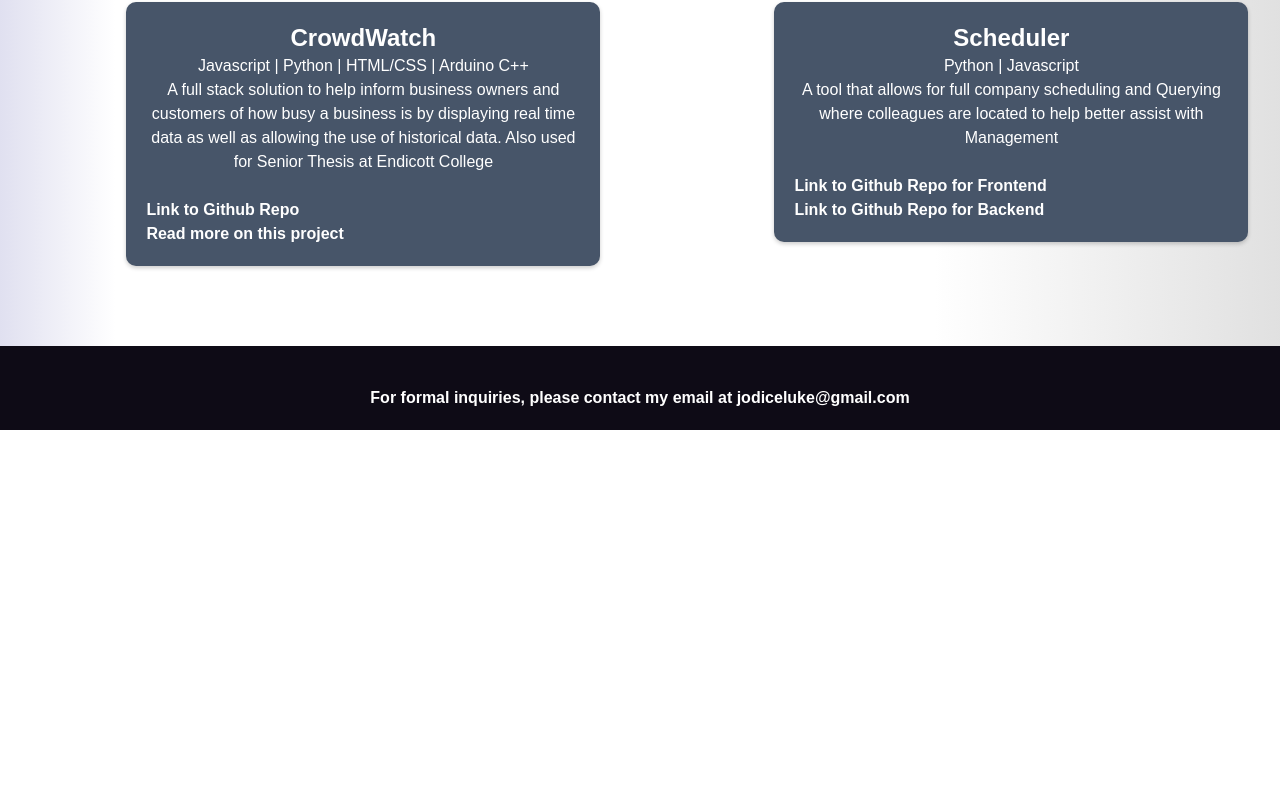
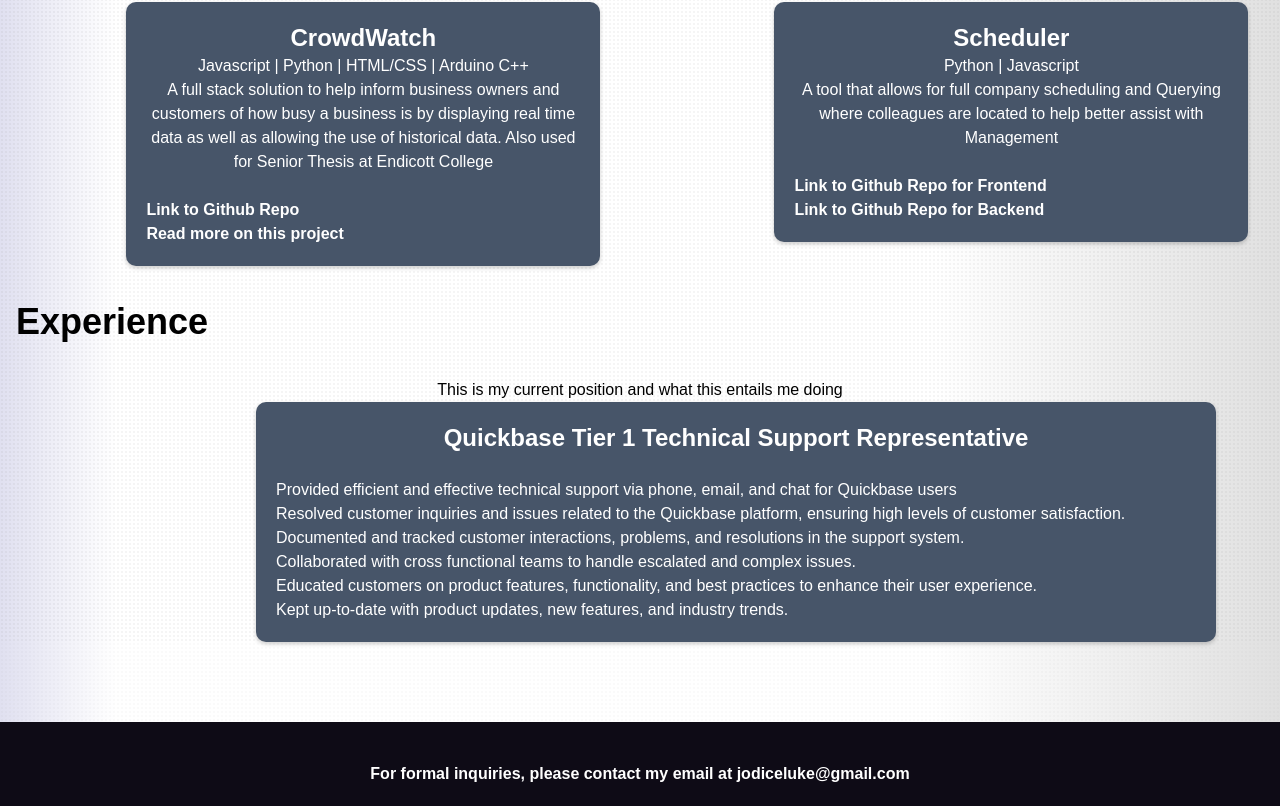
Before and after one commit to ljodiceendicott/Programming-Portfolio, a Next.js app: page / in a window 1280 px wide. Shown: the part 602-1408 px from the top of the page. Before the commit the page ends 1032 px from the top, so only its background shows below. Built offline with nearby package versions, Linux system fonts and the light colour scheme.

Commit message:
tweaking of background and adding current position to main page

```diff
--- a/src/pages/components/Page.tsx
+++ b/src/pages/components/Page.tsx
@@ -9,7 +9,7 @@
 
 const Page: React.FC<PageProps> = ({ className, children}) => {
   return (
-<div>
+<div className="background-coloring">
 <Header/>
 {children}
 <Footer/>
--- a/src/pages/index.tsx
+++ b/src/pages/index.tsx
@@ -1,5 +1,5 @@
-
 import Link from "next/link";
+import CurrentJob from "~/pages/sections/currentjob";
 import ProjectShowcase from "~/pages/sections/projectshowcase";
 import resume from "~/pages/updated_resume.json";
 import Page from "./components/Page";
@@ -39,6 +39,13 @@
         >
           <ProjectShowcase />
         </div>
+        <Link href="/experience" className="hover:hover:text-blue-800">
+          <h2 className="my-9 pl-4 text-left text-4xl font-bold">Experience</h2>
+        </Link>
+        <div>This is my current position and what this entails me doing</div>
+        <div id="expierience">
+          <CurrentJob></CurrentJob>
+        </div>
       </div>
     </Page>
   );
--- a/src/pages/projects.tsx
+++ b/src/pages/projects.tsx
@@ -60,7 +60,7 @@
 
   return (
     <Page>
-      <div className="text-center text-2xl font-bold text-slate-950">
+      <div className="text-center text-2xl font-bold text-slate-950 pt-3">
         Here are some of the projects that I have been working on:
       </div>
       <div className="text-center text-lg font-semibold ml-12 mr-12 mt-2">
--- /dev/null
+++ b/src/pages/sections/currentjob.tsx
@@ -0,0 +1,21 @@
+
+const jobdesc = ["Provided efficient and effective technical support via phone, email, and chat for Quickbase users",
+"Resolved customer inquiries and issues related to the Quickbase platform, ensuring high levels of customer satisfaction.",
+"Documented and tracked customer interactions, problems, and resolutions in the support system.",
+"Collaborated with cross functional teams to handle escalated and complex issues.",
+"Educated customers on product features, functionality, and best practices to enhance their user experience.",
+"Kept up-to-date with product updates, new features, and industry trends."];
+
+
+export default function currentjob() {
+    return (
+    <div className="preview-card h-auto overflow-auto bg-slate-600 text-white">
+        <h1 className="text-2xl font-bold">Quickbase Tier 1 Technical Support Representative</h1> <br/>
+            <ul className="text-left">
+            {jobdesc.map((action,idx) =>
+            <li key={idx}>{action}</li>
+            )}
+            </ul>
+            </div>
+  )
+}
--- a/src/pages/updated_resume.json
+++ b/src/pages/updated_resume.json
@@ -116,10 +116,13 @@
                 "Documentation",
                 "Client Communication"
             ],
-            "job_responsibilities": [
-                "Troubleshoot technical issues for Quickbase employees and clients.",
-                "Communicated with cross-functional teams during support case investigations.",
-                "Bridged communication between clients and internal teams to identify and resolve issues."
+            "job_responsibilities":[
+                "Provided efficient and effective technical support via phone, email, and chat for Quickbase users",
+                "Resolved customer inquiries and issues related to the Quickbase platform, ensuring high levels of customer satisfaction.",
+                "Documented and tracked customer interactions, problems, and resolutions in the support system.",
+                "Collaborated with cross functional teams to handle escalated and complex issues.",
+                "Educated customers on product features, functionality, and best practices to enhance their user experience.",
+                "Kept up-to-date with product updates, new features, and industry trends."
             ]
         },
         {
--- a/src/styles/globals.css
+++ b/src/styles/globals.css
@@ -1,6 +1,16 @@
 @tailwind base;
 @tailwind components;
 @tailwind utilities;
+
+@keyframes gradientShift {
+  0% {
+    background-position: 0% 25%;
+  }
+
+  100% {
+    background-position: 100% 75%;
+  }
+}
 
 :root {
   overflow-x: hidden;
@@ -18,7 +28,6 @@
   }
   .background-coloring{
     /* background: hsla(240, 35%, 91%, 1); */
-
       background: linear-gradient(360deg, hsla(240, 35%, 91%, 1) 0%, hsla(0, 0%, 100%, 1) 9%, hsla(0, 0%, 100%, 1) 73%, hsla(0, 0%, 88%, 1) 100%);
 
       background: -moz-linear-gradient(360deg, hsla(240, 35%, 91%, 1) 0%, hsla(0, 0%, 100%, 1) 9%, hsla(0, 0%, 100%, 1) 73%, hsla(0, 0%, 88%, 1) 100%);
@@ -26,7 +35,10 @@
       background: -webkit-linear-gradient(360deg, hsla(240, 35%, 91%, 1) 0%, hsla(0, 0%, 100%, 1) 9%, hsla(0, 0%, 100%, 1) 73%, hsla(0, 0%, 88%, 1) 100%);
 
       filter: progid: DXImageTransform.Microsoft.gradient(startColorstr="#E0E0F0", endColorstr="#ffffff", GradientType=1);
-  }
+        /* Light gray base */
+          background-image: radial-gradient(circle, rgba(0, 0, 0, 0.02) 1px, rgba(0, 0, 0, 0) 1px);
+          background-size: 4px 4px;
+    }
   .button-menu{
     background-color: var(--bg-rgb);
     border-radius: 5px;
```
